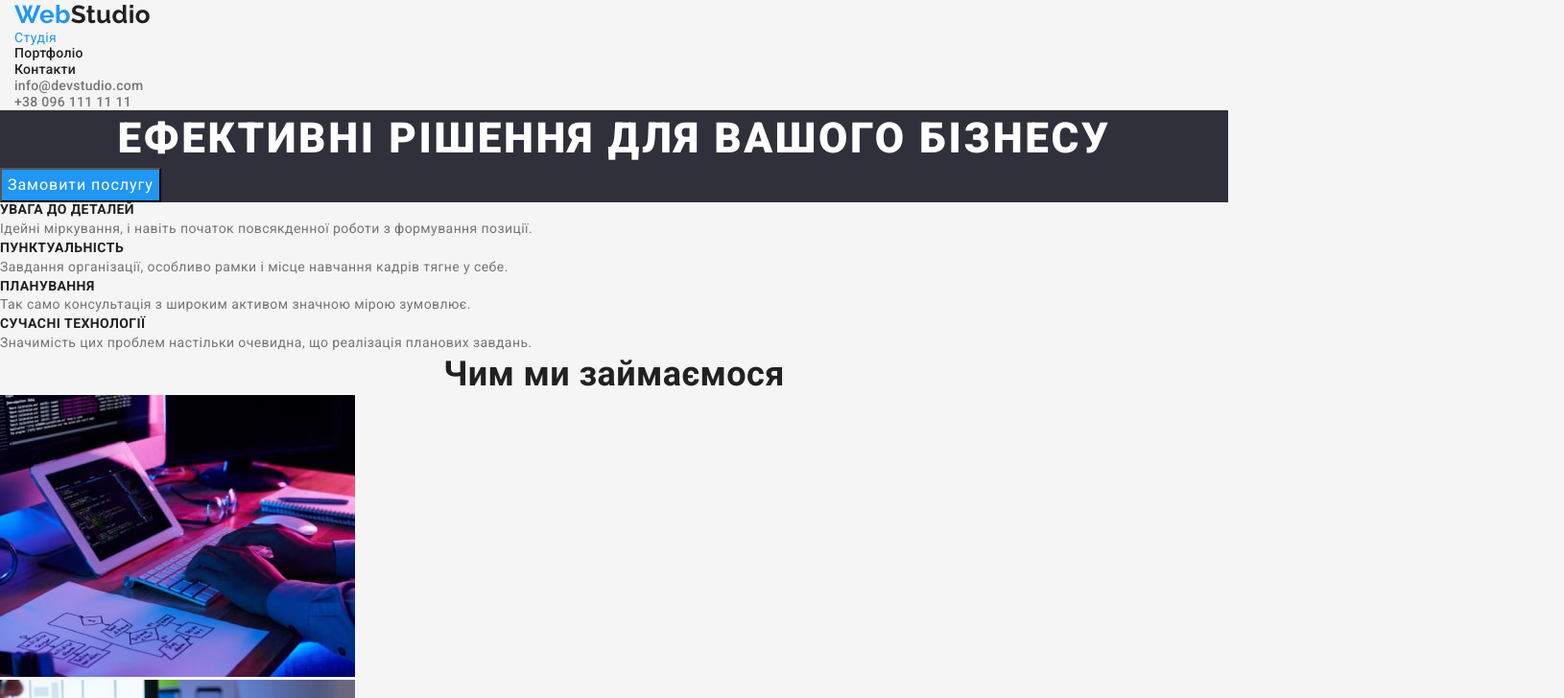
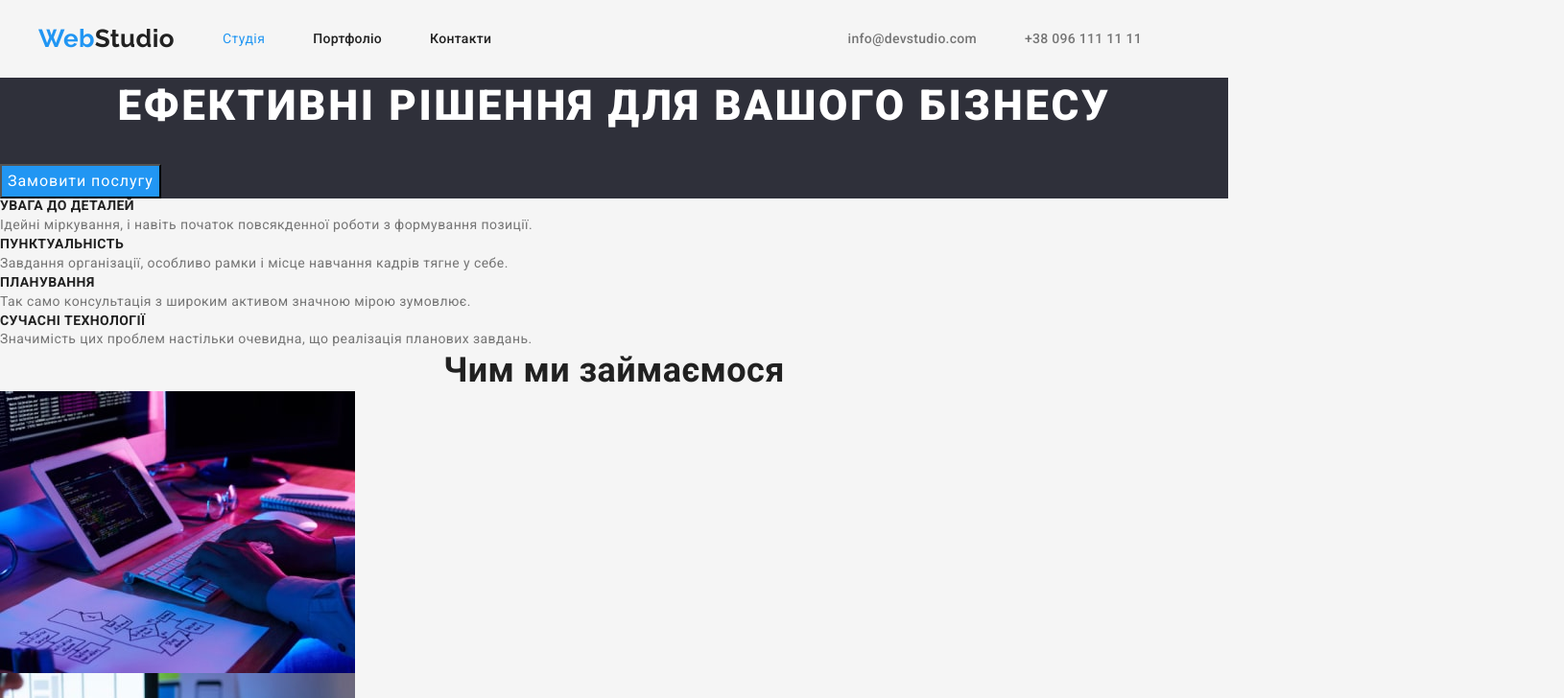
Before and after one commit to AlinaRyabova/goit-markup-hw-03-old, a plain HTML site: page index.html in a window 1280 px wide. Shown: the top 728 px of the page at 96% size, 1630 px wide, since content can reach past the window. Drawn offline with nearby package versions, Linux system fonts and the light colour scheme.

Commit message:
update css

```diff
--- a/css/styles.css
+++ b/css/styles.css
@@ -14,6 +14,9 @@ ul{
 button{
     cursor: pointer;
 }
+img{
+    display: block;
+}
 
 body{
     font-family: 'Roboto', sans-serif;
@@ -22,7 +25,7 @@ body{
     background: #F5F5F5;
 }
 .container{
-    width: 1630px;
+    width: 1230px;
     padding: 0px 15px;
     margin: 0 auto;
 }
@@ -41,6 +44,7 @@ body{
     font-size: 26px;
     line-height: 1.19;
     color: var(--second-header-color);
+    margin-right: 50px;
 }
 .accent-text {
     color: #2196F3;
@@ -48,12 +52,44 @@ body{
 .header-text-studio{
     color: var(--primary-link-color);
 }
+.header-list{
+    display: flex;
+    margin-right: 50px;
+
+}
+.header-link {
+    margin-right: 50px;
+    display: block;
+    padding-top: 32px;
+    padding-bottom: 32px;
+
+}
+.header-link:last-child{
+    margin: right 0;
+}
+.header-nav{
+    display: flex;
+    align-items: center;
+
+}
 .header-text {
     font-style: normal;
     font-weight: 500;
     line-height: 1.14;
     letter-spacing: 0.02em;
     color: var(--second-header-color);
+
+}
+.header-contacts{
+    margin-left: 50px;
+}
+.header-list-contacts{
+    display: flex;
+    margin-left: auto;
+    margin-right: 50px;
+    padding-top: 32px;
+    padding-bottom: 32px;
+
 }
 .header-text-contacts{
     font-style: normal;
@@ -99,6 +135,16 @@ body{
 }
 .visually-hidden{
     visibility: hidden;
+    position: absolute;
+    width: 1px;
+    height: 1px;
+    margin: -1px;
+    border: 0;
+    padding: 0;
+    white-space: nowrap;
+    clip-path: inset(100%);
+    clip: rect(0 0 0 0);
+    overflow: hidden;
 }
 .portfolio-project-list {
     color: var(--second-header-color);
@@ -125,6 +171,10 @@ body{
 .main-cap{
     background-color: #2F303A;
 }
+.container-main{
+
+
+}
 .main-title {
     font-style: normal;
     font-weight: 900;
@@ -134,6 +184,7 @@ body{
     letter-spacing: 0.06em;
     text-transform: uppercase;
     color: var(--primary-header-color);
+    margin-bottom: 30px;
 }
 .main-btn {
     font-family: inherit;
@@ -145,6 +196,10 @@ body{
     letter-spacing: 0.06em;
     color: var(--primary-header-color);
     background: var(--primary-link-color);
+
+}
+.button{
+
 }
 .main-btn:hover,
 .main-btn:focus {
--- a/index.html
+++ b/index.html
@@ -31,8 +31,10 @@
     </header>
      <main class="main">
         <section class="main-cap">
+            <div class="container-main">
             <h1 class="main-title">Ефективні рішення для вашого бізнесу</h1>
             <button type="button" class="main-btn">Замовити послугу</button>
+            </div>
         </section>
     <section class="feature">
         <ul class="feature-list">
```
